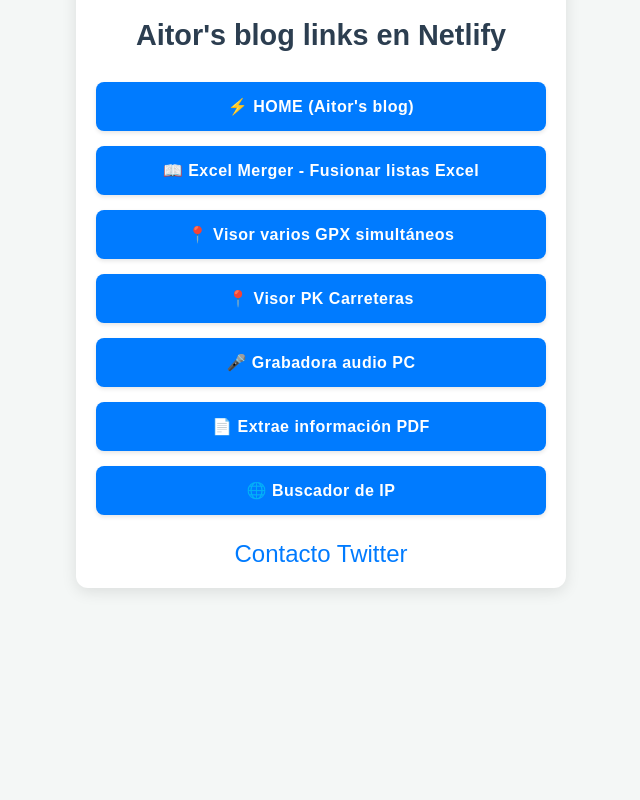
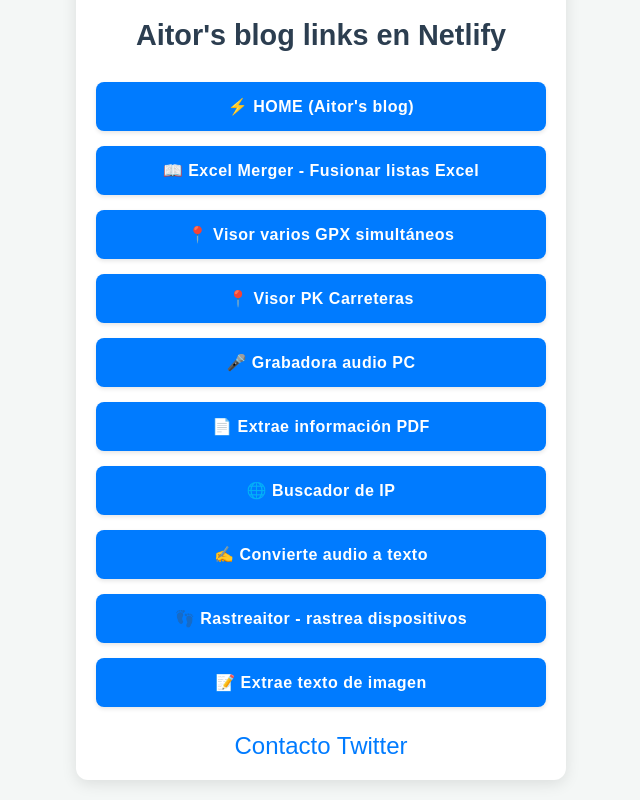
Before and after one commit to spankyno/AitorliksNetlify, a plain HTML site: page index.html in a window 1280 px wide. Shown: the part 367-1167 px from the top of the page, without its empty margins (319-959 px from the left). Before the commit the page ends 975 px from the top, so only its background shows below. Drawn offline with Linux system fonts and the light colour scheme.

Commit message:
Add files via upload

```diff
--- a/index.html
+++ b/index.html
@@ -110,6 +110,17 @@
         🌐 Buscador de IP
     </a>
 
+	<a href="https://audioa-texto.vercel.app/" target="_blank" class="link-button">
+        ✍️ Convierte audio a texto
+    </a>
+
+	<a href="https://rastreaitor.vercel.app/" target="_blank" class="link-button">
+        👣 Rastreaitor - rastrea dispositivos
+    </a>
+
+	<a href="https://extrae-textode-imagen.vercel.app/" target="_blank" class="link-button">
+        📝 Extrae texto de imagen
+    </a>
 	<div class="social-links">
         <a href="https://x.com/Kalbo___" target="_blank">Contacto Twitter</a>
     </div>
```
